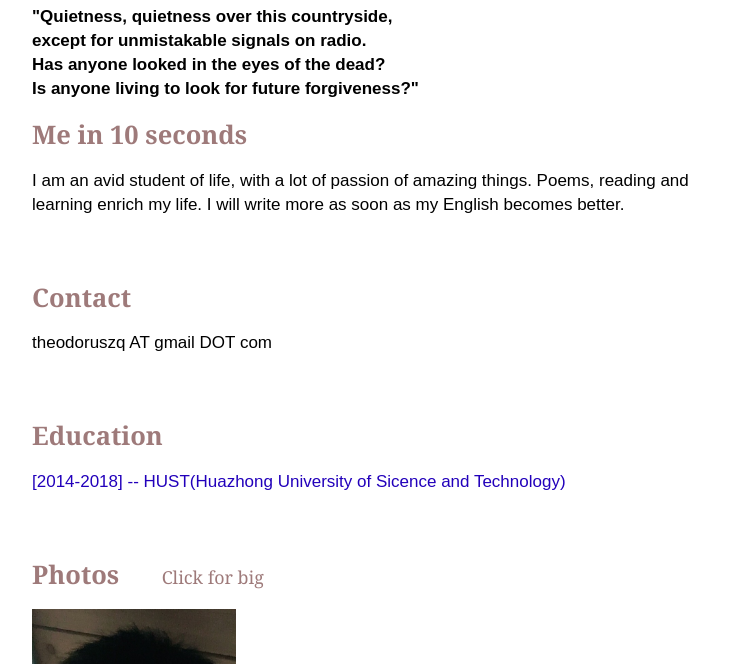
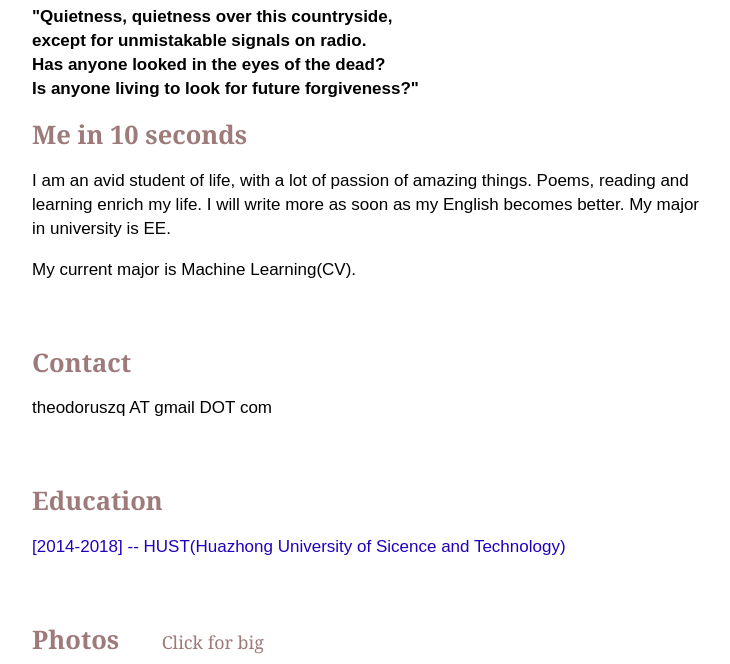
Before and after one commit to sydney0zq/resume, a plain HTML site: page index.html in a window 1280 px wide. Shown: the part 68-732 px from the top of the page, without its empty margins (268-998 px from the left). Drawn offline with Linux system fonts and the light colour scheme.

Commit message:
:add: some modifications, I really need to learn more English

```diff
--- a/index.html
+++ b/index.html
@@ -11,7 +11,7 @@
 
 <body id="home">
 <section id="masthead">
-<h1><a href="/" title="Sydney Zhou">Sydney Zhou</a></h1>
+<h1><a href="./" title="Sydney Zhou">Sydney Zhou</a></h1>
 </section>
 <div id="content">
 
@@ -21,14 +21,14 @@
 	except for unmistakable signals on radio.<br/>
 	Has anyone looked in the eyes of the dead?<br/>
 	Is anyone living to look for future forgiveness?"<br/>
-</strong></p><p>
-</p>
+</strong></p>
 <h2>
 	Me in 10 seconds
 </h2>
 <p>
-	I am an avid student of life, with a lot of passion of amazing things. Poems, reading and learning enrich my life. I will write more as soon as my English becomes better.
+	I am an avid student of life, with a lot of passion of amazing things. Poems, reading and learning enrich my life. I will write more as soon as my English becomes better. My major in university is EE.
 </p><p>
+    My current major is Machine Learning(CV).
 </p>
 </section>
 
```
